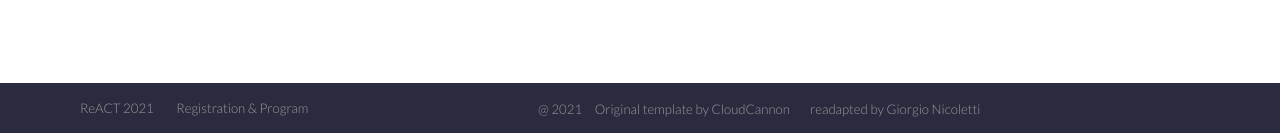
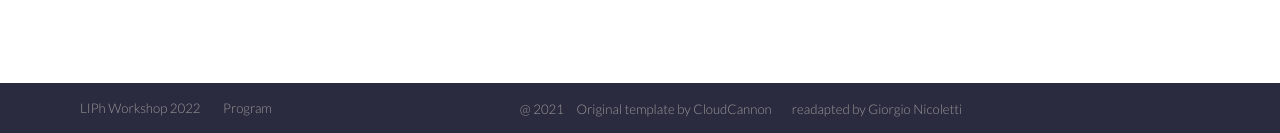
Before and after one commit to liphlab/liphworkshop2022, a Jekyll site: the page built from index.html, in a window 1280 px wide and 900 px high, scrolled down 2389 px. Shown: the part 764-897 px from the top of the window. Built offline with Jekyll 4.4.1, drawn with Linux system fonts in a browser that asks for light colours; nearby versions of some CDN libraries; the list of posts is cut into pages by our own code.

Commit message:
Corrected name

```diff
--- a/_config.yml
+++ b/_config.yml
@@ -1,8 +1,8 @@
 # ----
 # Site
 
-title: "ReACT Satellite 2021"
-url: "https://liphlab.github.io/ReACT2021"
+title: "LIPh Spring Workshop 2022"
+url: "https://liphlab.github.io/liphworkshop2022/"
 baseurl: #"/baseurl"
 google_analytics_key: ""
 google_maps_javascript_api_key:
--- a/_data/footer.yml
+++ b/_data/footer.yml
@@ -1,8 +1,8 @@
 left_links:
-  - name: ReACT 2021
+  - name: LIPh Workshop 2022
     link: /
-  - name: Registration & Program
-    link: /registration/
+  - name: Program
+    link: /program/
 
 #right_links:
 #  - name:
```
